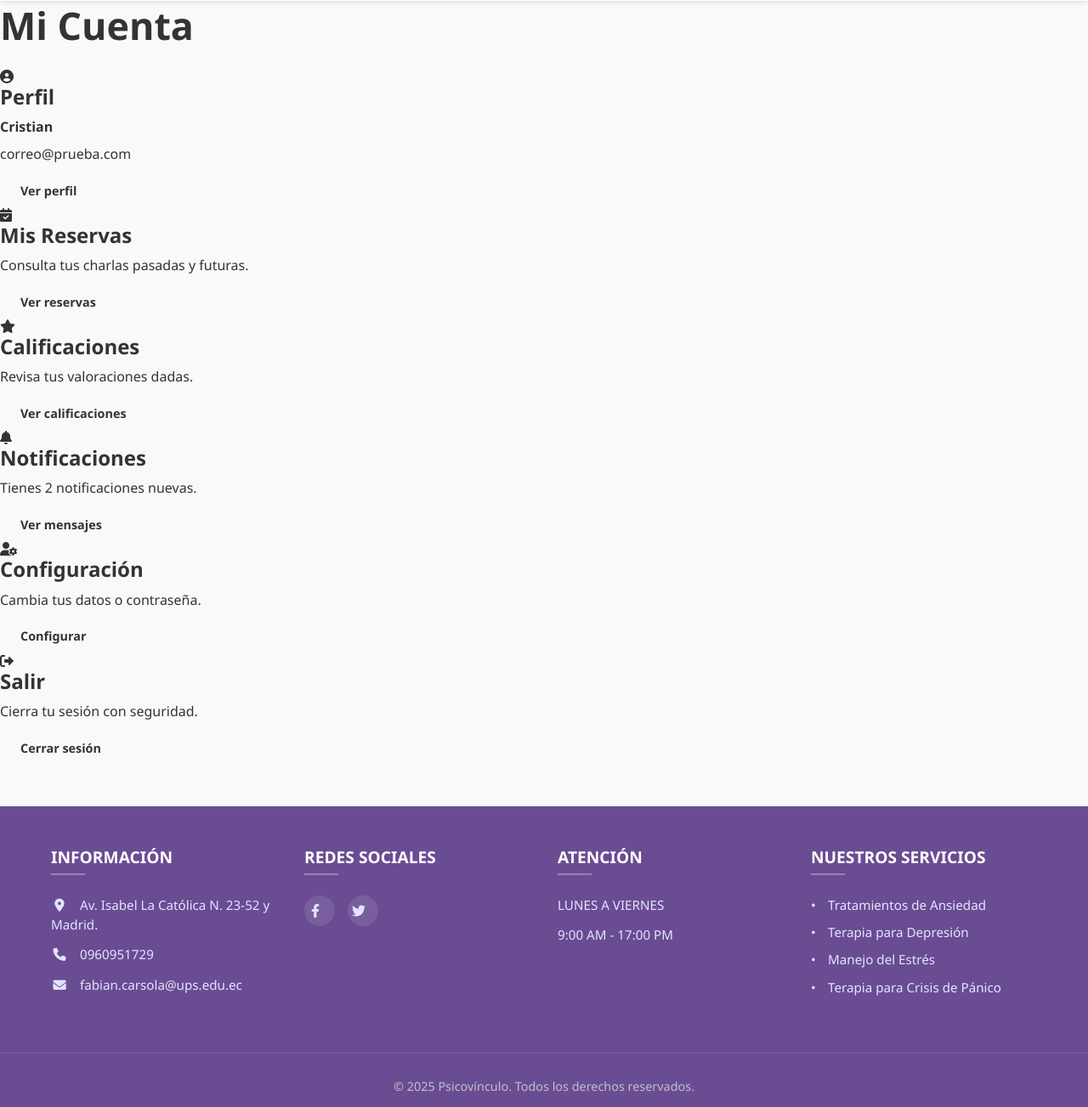
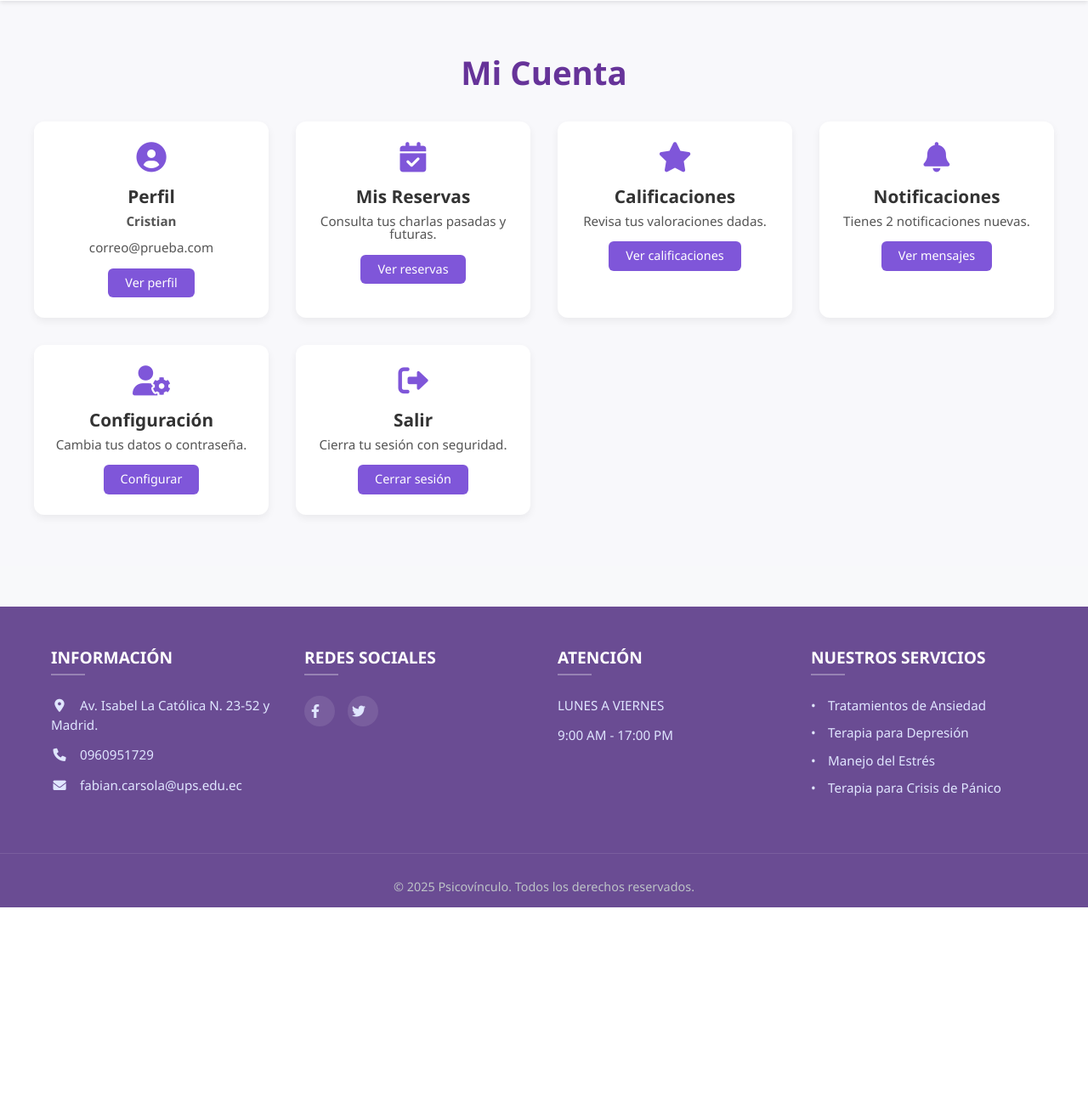
Before and after one commit to 75BOSS/citastrp, a PHP site: page /paciente/mi_cuenta.php in a window 1280 px wide. Shown: the part 85-1388 px from the top of the page at 85% size. After the commit the page ends 1153 px from the top, so only its background shows below. Run offline with PHP 8.4, Linux system fonts and the light colour scheme.

Commit message:
Correci[on de index paciente

```diff
--- a/css/index.css
+++ b/css/index.css
@@ -676,3 +676,69 @@ p { margin-bottom: 1rem; }
         padding: 0 1rem;
     }
 }
+/* === PANEL DE USUARIO === */
+.main-content {
+  padding: 60px 20px;
+  text-align: center;
+  background: #f8f8fb;
+}
+
+.titulo {
+  font-size: 2.4rem;
+  margin-bottom: 2rem;
+  color: #663399;
+}
+
+.grid-panel {
+  display: grid;
+  grid-template-columns: repeat(auto-fit, minmax(260px, 1fr));
+  gap: 2rem;
+  max-width: 1200px;
+  margin: auto;
+}
+
+.card {
+  background: white;
+  padding: 1.5rem;
+  border-radius: 12px;
+  box-shadow: 0 4px 10px rgba(0, 0, 0, 0.06);
+  text-align: center;
+  transition: transform 0.2s ease;
+}
+
+.card:hover {
+  transform: translateY(-5px);
+}
+
+.card i {
+  font-size: 2.2rem;
+  color: #7f56d9;
+  margin-bottom: 1rem;
+}
+
+.card h3 {
+  margin-bottom: 0.5rem;
+  font-size: 1.3rem;
+  color: #333;
+}
+
+.card p {
+  font-size: 0.95rem;
+  color: #555;
+  margin-bottom: 1rem;
+}
+
+.card .btn {
+  display: inline-block;
+  background-color: #7f56d9;
+  color: white;
+  padding: 10px 20px;
+  text-decoration: none;
+  border-radius: 6px;
+  font-weight: 500;
+  transition: background 0.3s ease;
+}
+
+.card .btn:hover {
+  background-color: #5a2d82;
+}
```
